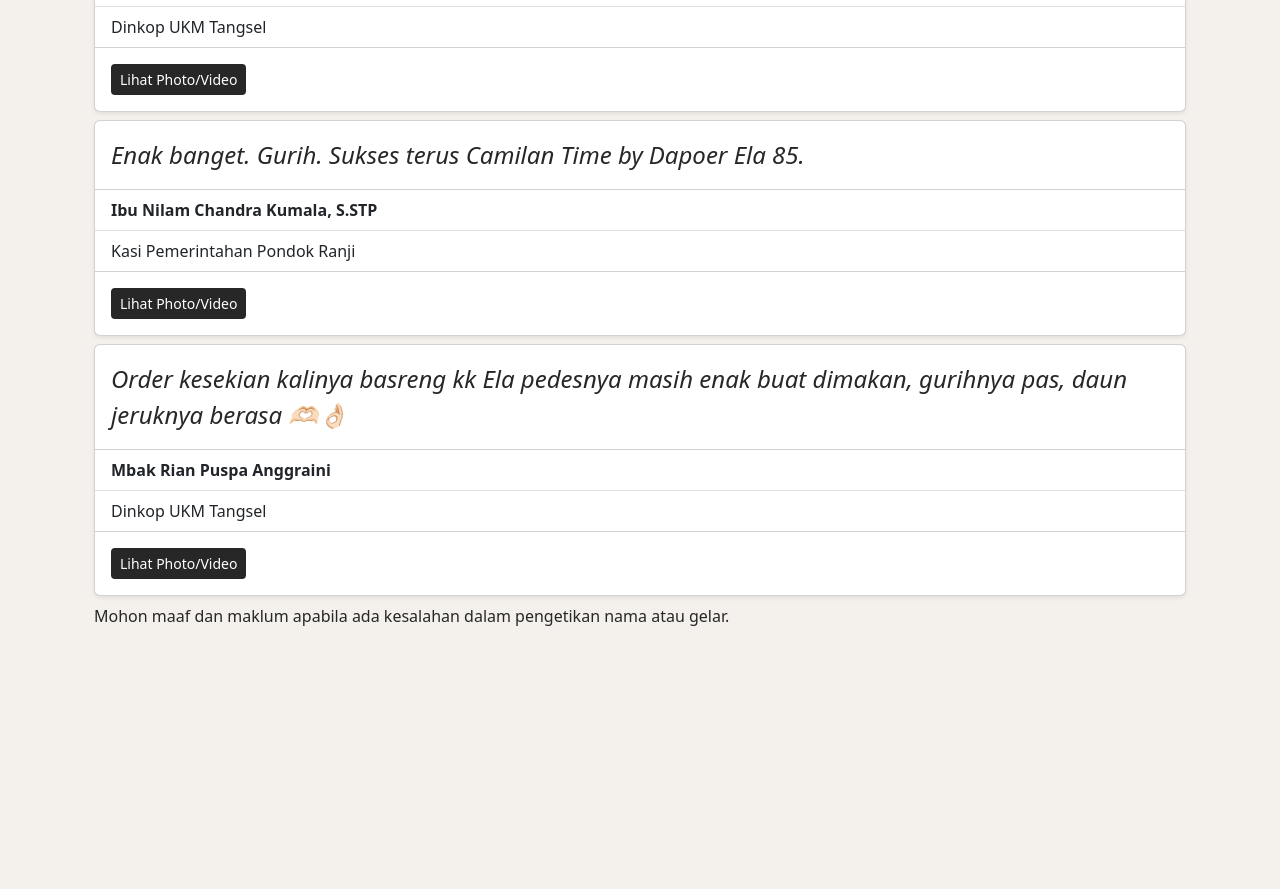
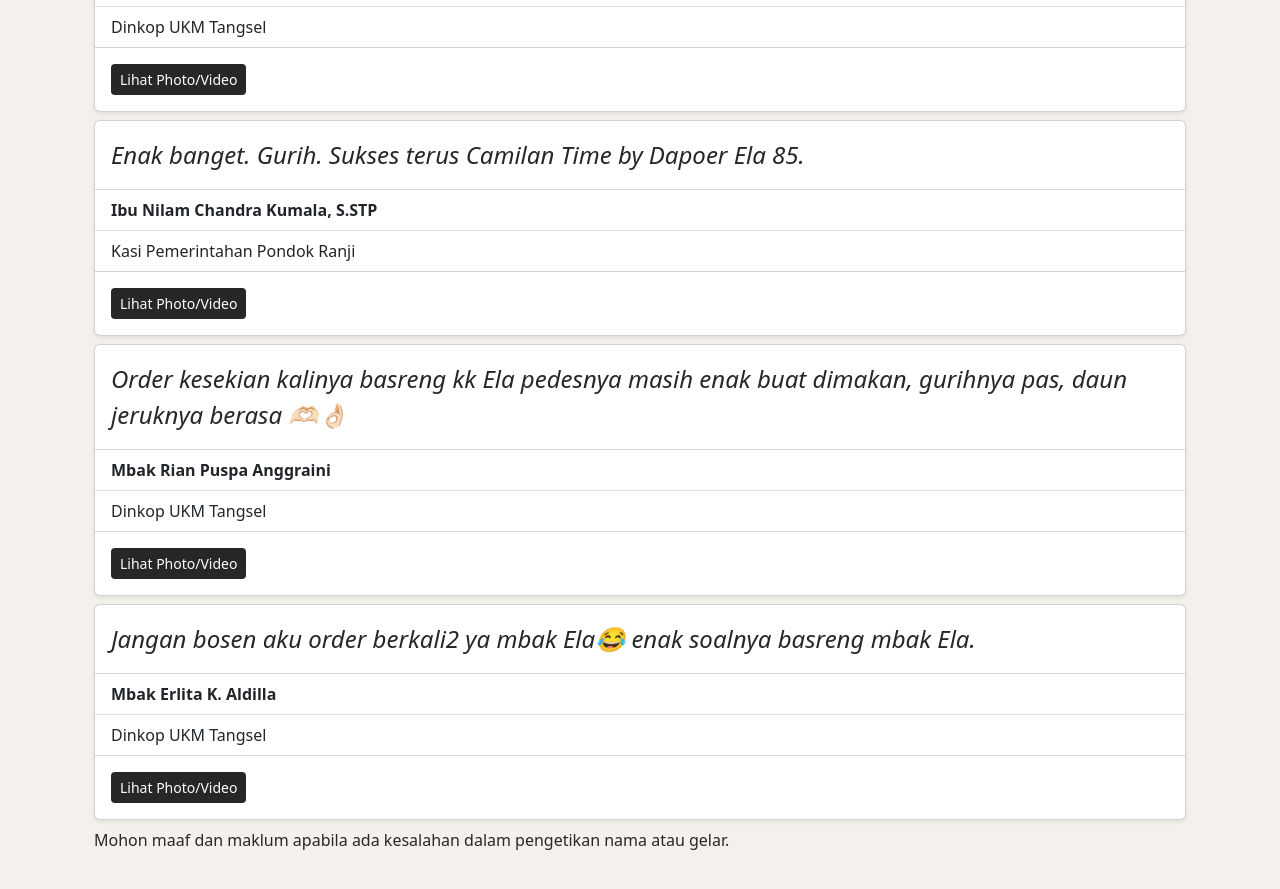
Before and after one commit to dapoerela85/dapoerela85.github.io, a Jekyll site: the page built from testimonials/index.html, in a window 1280 px wide and 900 px high, scrolled down 3224 px. Shown: the top 889 px of the window. Built offline with Jekyll 4.4.1, drawn with Linux system fonts in a browser that asks for light colours; nearby versions of some CDN libraries; comment, search, counter and statistics services are not loaded; before the commit the page ends 3900 px from its top, so only the background shows below that.

Commit message:
Update testimonials.yml

```diff
--- a/_data/testimonials.yml
+++ b/_data/testimonials.yml
@@ -59,3 +59,7 @@ testi:
     jabatan: "Dinkop UKM Tangsel"
     text: "Order kesekian kalinya basreng kk Ela pedesnya masih enak buat dimakan, gurihnya pas, daun jeruknya berasa 🫶🏻👌🏻"
     img: puspa.jpg
+  - nama: "Mbak Erlita K. Aldilla"
+    jabatan: "Dinkop UKM Tangsel"
+    text: "Jangan bosen aku order berkali2 ya mbak Ela😂 enak soalnya basreng mbak Ela."
+    img: lita.jpg
```
